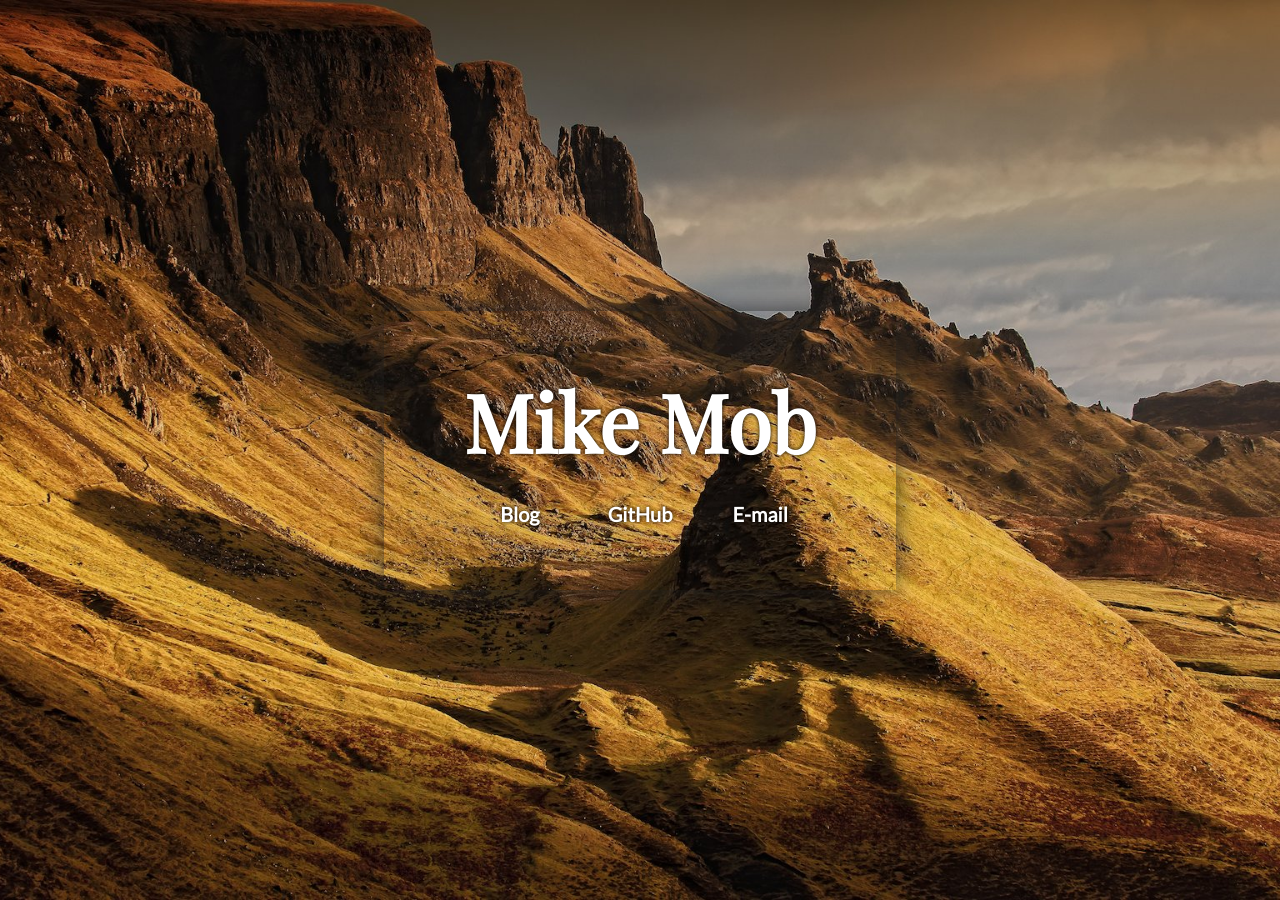
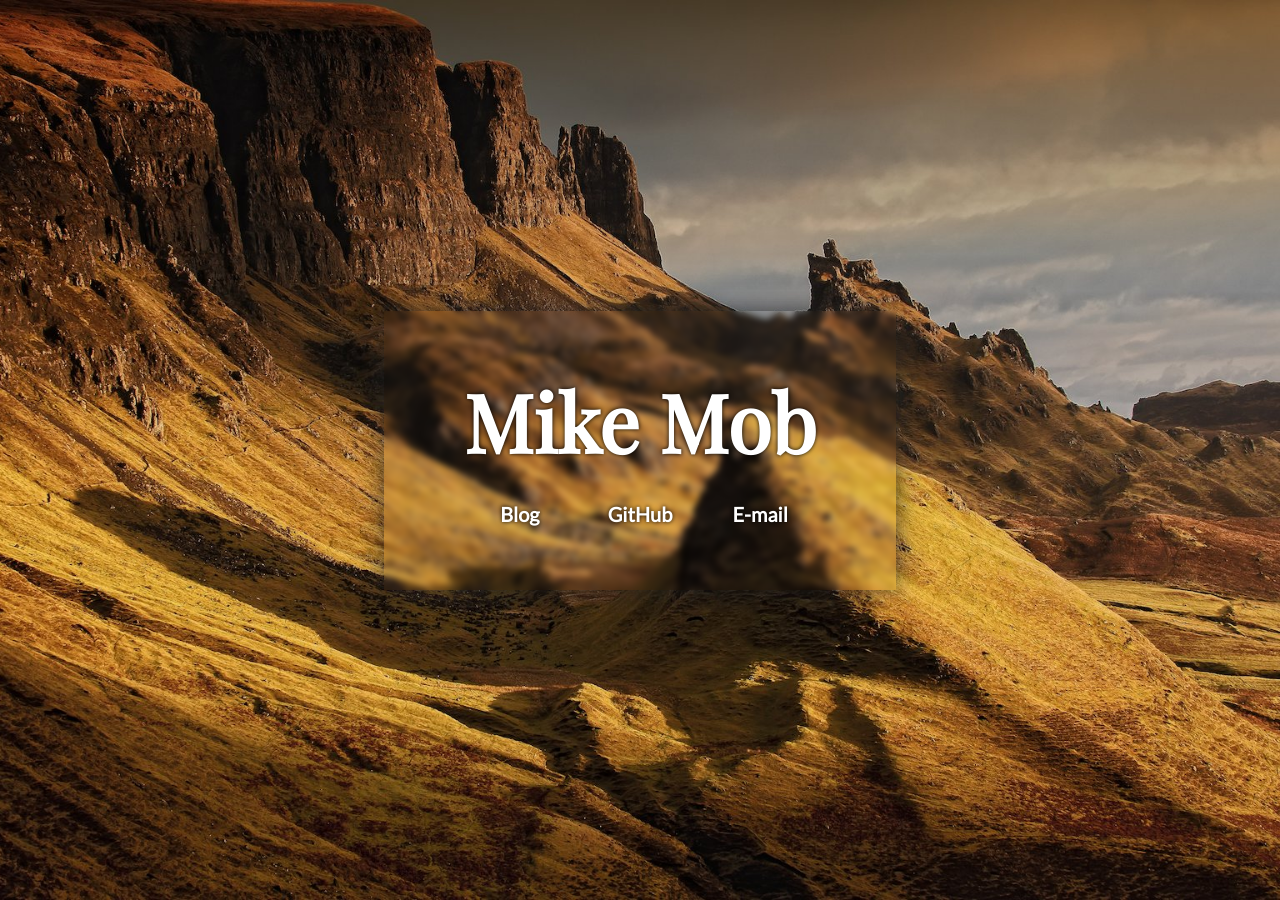
Before and after one commit to michaelmob/website-jekyll, a Jekyll site: the page built from home.md, in a window 1280 px wide. Built offline with Jekyll 4.4.1, drawn with Linux system fonts in a browser that asks for light colours.

Commit message:
Fix background (again)

```diff
--- a/_sass/mob/_background.scss
+++ b/_sass/mob/_background.scss
@@ -1,6 +1,6 @@
 /* Blurred main background */
 body {
-  &::before, /* main::before */ {
+  &::before, main::before {
     position: absolute;
     top: 0;
     left: 0;
@@ -13,17 +13,17 @@
     transition: $background-transition;
   }
 
-  // main::before {
-  //   filter: $background-filter;
-  //   top: $background-blur-size * -1;
-  //   left: $background-blur-size * -1;
-  //   width: (100 + ($background-blur-size / 1px)) * 1%;
-  //   height: (100 + ($background-blur-size / 1px)) * 1%;
+  main::before {
+    filter: $background-filter;
+    top: $background-blur-size * -1;
+    left: $background-blur-size * -1;
+    width: (100 + ($background-blur-size / 1px)) * 1%;
+    height: (100 + ($background-blur-size / 1px)) * 1%;
 
-  //   @media screen and (max-width: $medium-screen) {
-  //     background: none !important;
-  //   }
-  // }
+    @media screen and (max-width: $medium-screen) {
+      background: none !important;
+    }
+  }
 }
 
 
--- a/_sass/mob/_content.scss
+++ b/_sass/mob/_content.scss
@@ -1,4 +1,4 @@
-main {
+main, .box {
   position: relative;
   margin: $content-margin;
   padding: $content-padding;
```
